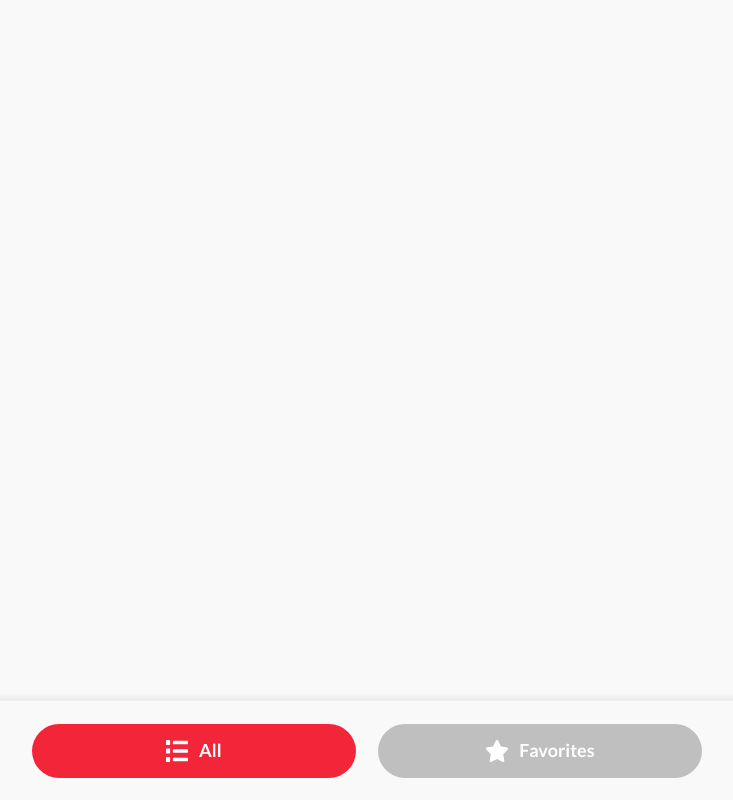
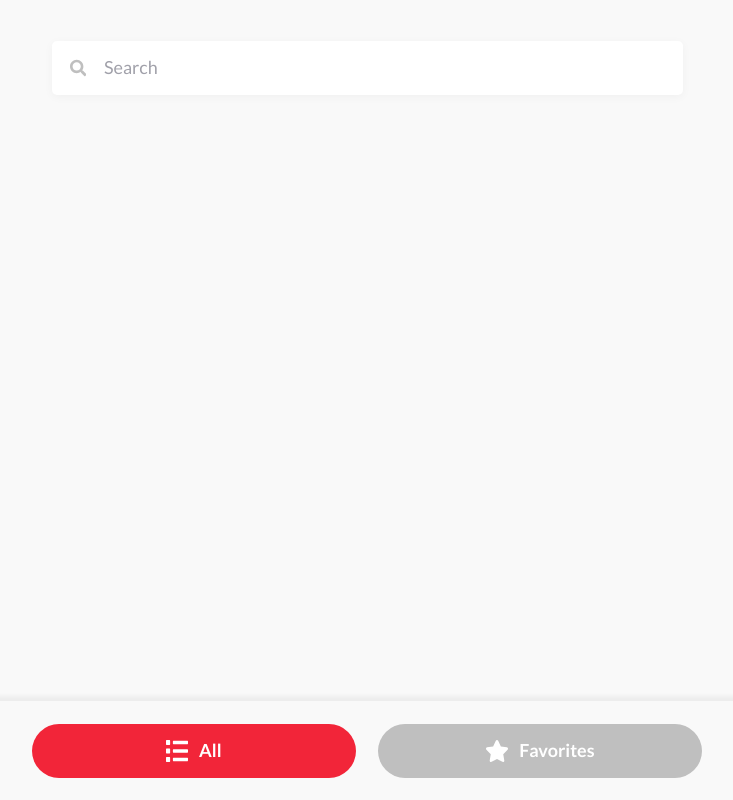
Before and after one commit to adanflorez/pokeapi, a Vue app: page /lista-pokemon in a window 1280 px wide. Shown: the whole page, without its empty margins (273-1006 px from the left). Built offline with nearby package versions, Linux system fonts and the light colour scheme.

Commit message:
feat: input component

```diff
--- a/src/views/List.vue
+++ b/src/views/List.vue
@@ -1,17 +1,33 @@
 <template>
   <div>
     <Loading v-if="isLoading" />
-    <FooterButtons v-else />
+    <template v-else>
+      <div class="grid grid-cols-8 gap-4 pt-9">
+        <div class="col-start-2 lg:col-start-3 col-span-6 lg:col-span-4">
+          <UIInput placeholder="Search" @input="search">
+            <SearchIcon
+              class="m-4 fill-current text-default-slate"
+              slot="icon"
+            />
+          </UIInput>
+        </div>
+      </div>
+      <FooterButtons />
+    </template>
   </div>
 </template>
 
 <script lang="ts">
+import Vue from "vue";
+// Components
 import FooterButtons from "@/components/common/FooterButtons.vue";
 import Loading from "@/components/common/Loading.vue";
-import Vue from "vue";
+import UIInput from "@/components/ui/UIInput.vue";
+// Icons
+import SearchIcon from "@/assets/img/search.svg";
 
 export default Vue.extend({
-  components: { Loading, FooterButtons },
+  components: { Loading, FooterButtons, UIInput, SearchIcon },
   data() {
     return {
       isLoading: true,
@@ -22,5 +38,10 @@ export default Vue.extend({
       this.isLoading = false;
     }, 2000);
   },
+  methods: {
+    search(word: String): void {
+      console.log(word);
+    },
+  },
 });
 </script>
```
